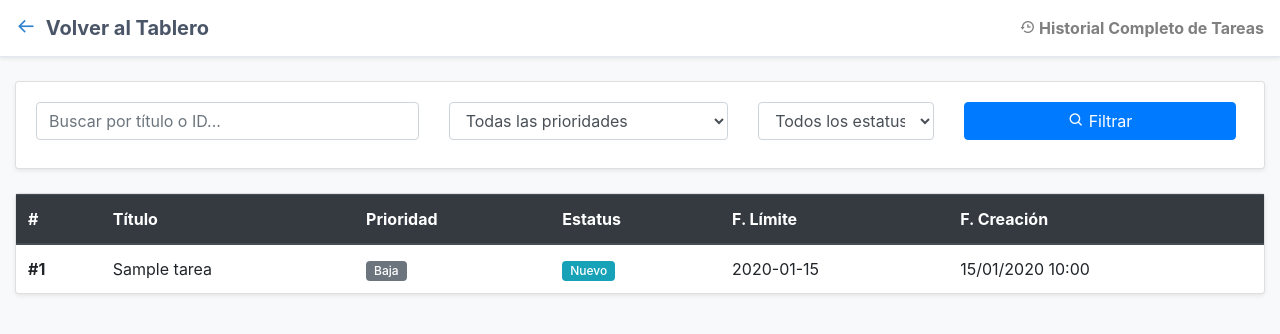
After one commit to MarioDev98/Flow_Desk, a PHP site: page /historial.php in a window 1280 px wide. The commit adds this page. Shown: the top 334 px of the page. Run offline with PHP 8.4, Linux system fonts and the light colour scheme; tables that the repository leaves empty hold one stand-in row (values such as "Sample post").

Commit message:
New history and productivity feature

```diff
--- /dev/null
+++ b/historial.php
@@ -0,0 +1,311 @@
+<?php
+require_once 'components/php/conexion.php';
+
+// Filtros usando PDO Prepared Statements
+$where = [];
+$params = [];
+
+if (!empty($_GET['buscar'])) {
+    $where[] = "(titulo LIKE :buscar OR id LIKE :buscar_id)";
+    $params[':buscar'] = '%' . $_GET['buscar'] . '%';
+    $params[':buscar_id'] = '%' . $_GET['buscar'] . '%';
+}
+
+if (!empty($_GET['prioridad'])) {
+    $where[] = "prioridad = :prioridad";
+    $params[':prioridad'] = $_GET['prioridad'];
+}
+
+if (!empty($_GET['estatus'])) {
+    $where[] = "estatus = :estatus";
+    $params[':estatus'] = $_GET['estatus'];
+}
+
+$sql = "SELECT * FROM tareas";
+if (count($where) > 0) {
+    $sql .= " WHERE " . implode(" AND ", $where);
+}
+$sql .= " ORDER BY fecha_creacion DESC";
+
+$stmt = $conexion->prepare($sql);
+$stmt->execute($params);
+$tareas = $stmt->fetchAll(PDO::FETCH_ASSOC);
+?>
+<!DOCTYPE html>
+<html lang="es">
+<head>
+    <meta charset="UTF-8">
+    <title>Historial de Tareas</title>
+    <meta name="viewport" content="width=device-width, initial-scale=1">
+    <link rel="stylesheet" href="https://cdn.jsdelivr.net/npm/bootstrap@4.6.2/dist/css/bootstrap.min.css">
+    <link href='https://unpkg.com/boxicons@2.1.4/css/boxicons.min.css' rel='stylesheet'>
+    <link rel="stylesheet" href="components/css/style.css">
+    <style>
+        .fila-tarea { cursor: pointer; }
+        .fila-tarea:hover { background-color: #f1f3f5 !important; }
+    </style>
+</head>
+<body class="bg-light">
+
+<nav class="navbar navbar-light bg-white shadow-sm mb-4">
+    <a class="navbar-brand" href="index.php">
+        <i class='bx bx-arrow-back'></i> Volver al Tablero
+    </a>
+    <span class="navbar-text font-weight-bold">
+        <i class='bx bx-history'></i> Historial Completo de Tareas
+    </span>
+</nav>
+
+<div class="container-fluid mb-5">
+    <!-- Formulario de Búsqueda y Filtros -->
+    <div class="card shadow-sm mb-4">
+        <div class="card-body">
+            <form method="GET" action="historial.php" class="row">
+                <div class="col-md-4 mb-2">
+                    <input type="text" name="buscar" class="form-control" placeholder="Buscar por título o ID..." value="<?= htmlspecialchars($_GET['buscar'] ?? '') ?>">
+                </div>
+                <div class="col-md-3 mb-2">
+                    <select name="prioridad" class="form-control">
+                        <option value="">Todas las prioridades</option>
+                        <?php foreach (['Baja', 'Media', 'Alta', 'Critica'] as $p): ?>
+                            <option value="<?= $p ?>" <?= ($_GET['prioridad'] ?? '') === $p ? 'selected' : '' ?>><?= $p ?></option>
+                        <?php endforeach; ?>
+                    </select>
+                </div>
+                <div class="col-md-2 mb-2">
+                    <select name="estatus" class="form-control">
+                        <option value="">Todos los estatus</option>
+                        <?php foreach (['Nuevo', 'En proceso', 'Dependencia', 'Finalizado'] as $e): ?>
+                            <option value="<?= $e ?>" <?= ($_GET['estatus'] ?? '') === $e ? 'selected' : '' ?>><?= $e ?></option>
+                        <?php endforeach; ?>
+                    </select>
+                </div>
+                <div class="col-md-3 mb-2 d-flex">
+                    <button type="submit" class="btn btn-primary mr-2 flex-grow-1">
+                        <i class='bx bx-search'></i> Filtrar
+                    </button>
+                    <?php if (!empty($_GET['buscar']) || !empty($_GET['prioridad']) || !empty($_GET['estatus'])): ?>
+                        <a href="historial.php" class="btn btn-outline-secondary" title="Limpiar filtros">
+                            <i class='bx bx-x-circle'></i> Limpiar
+                        </a>
+                    <?php endif; ?>
+                </div>
+            </form>
+        </div>
+    </div>
+
+    <!-- Tabla de Tareas -->
+    <div class="card shadow-sm">
+        <div class="card-body p-0">
+            <div class="table-responsive">
+                <table class="table table-hover mb-0">
+                    <thead class="thead-dark">
+                        <tr>
+                            <th>#</th>
+                            <th>Título</th>
+                            <th>Prioridad</th>
+                            <th>Estatus</th>
+                            <th>F. Límite</th>
+                            <th>F. Creación</th>
+                        </tr>
+                    </thead>
+                    <tbody>
+                        <?php if (count($tareas) > 0): ?>
+                            <?php foreach ($tareas as $row): ?>
+                                <tr class="fila-tarea" onclick="verDetalleTarea(<?= $row['id'] ?>)">
+                                    <td><strong>#<?= $row['id'] ?></strong></td>
+                                    <td><?= htmlspecialchars($row['titulo']) ?></td>
+                                    <td>
+                                        <span class="badge badge-<?= $row['prioridad'] === 'Critica' ? 'danger' : ($row['prioridad'] === 'Alta' ? 'warning' : 'secondary') ?>">
+                                            <?= htmlspecialchars($row['prioridad']) ?>
+                                        </span>
+                                    </td>
+                                    <td><span class="badge badge-info"><?= htmlspecialchars($row['estatus']) ?></span></td>
+                                    <td><?= $row['fecha_limite'] ? htmlspecialchars($row['fecha_limite']) : 'N/A' ?></td>
+                                    <td><?= date('d/m/Y H:i', strtotime($row['fecha_creacion'])) ?></td>
+                                </tr>
+                            <?php endforeach; ?>
+                        <?php else: ?>
+                            <tr>
+                                <td colspan="6" class="text-center py-4">No se encontraron tareas registradas.</td>
+                            </tr>
+                        <?php endif; ?>
+                    </tbody>
+                </table>
+            </div>
+        </div>
+    </div>
+</div>
+
+<!-- Modal Detalle de Tarea -->
+<div class="modal fade" id="modalDetalleTarea" tabindex="-1" role="dialog" aria-hidden="true">
+    <div class="modal-dialog modal-lg modal-dialog-centered" role="document">
+        <div class="modal-content">
+            <div class="modal-header bg-dark text-white">
+                <h5 class="modal-title" id="modalDetalleTitulo">Detalle de la Tarea</h5>
+                <button type="button" class="close text-white" data-dismiss="modal">&times;</button>
+            </div>
+            <div class="modal-body">
+                <div id="modalCargando" class="text-center py-4">
+                    <div class="spinner-border text-primary" role="status"></div>
+                    <p class="mt-2">Cargando detalles...</p>
+                </div>
+
+                <div id="modalContenidoTarea" class="d-none">
+                    <div class="row mb-3">
+                        <div class="col-md-8">
+                            <h4 id="detalleTitulo" class="font-weight-bold"></h4>
+                            <p id="detalleDescripcion" class="text-muted mb-2"></p>
+                        </div>
+                        <div class="col-md-4 text-md-right">
+                            <span id="detallePrioridad" class="badge p-2"></span>
+                            <span id="detalleEstatus" class="badge badge-info p-2"></span>
+                        </div>
+                    </div>
+
+                    <div class="row mb-4 bg-light p-3 rounded">
+                        <div class="col-md-6">
+                            <small class="text-muted d-block">Fecha Límite</small>
+                            <strong id="detalleFechaLimite">N/A</strong>
+                        </div>
+                        <div class="col-md-6">
+                            <small class="text-muted d-block">Fecha Creación</small>
+                            <strong id="detalleFechaCreacion">N/A</strong>
+                        </div>
+                    </div>
+
+                    <!-- Pestañas para Comentarios e Historial -->
+                    <ul class="nav nav-tabs" id="tabDetalle" role="tablist">
+                        <li class="nav-item">
+                            <a class="nav-link active" id="tab-comentarios" data-toggle="tab" href="#secComentarios" role="tab"><i class='bx bx-comment-detail'></i> Comentarios</a>
+                        </li>
+                        <li class="nav-item">
+                            <a class="nav-link" id="tab-historial" data-toggle="tab" href="#secHistorial" role="tab"><i class='bx bx-history'></i> Historial / Bloqueos</a>
+                        </li>
+                    </ul>
+
+                    <div class="tab-content pt-3" id="tabDetalleContent">
+                        <!-- Pestaña Comentarios -->
+                        <div class="tab-pane fade show active" id="secComentarios" role="tabpanel">
+                            <div style="max-height: 200px; overflow-y: auto;">
+                                <ul class="list-group list-group-flush" id="listaComentarios"></ul>
+                            </div>
+                        </div>
+
+                        <!-- Pestaña Historial -->
+                        <div class="tab-pane fade" id="secHistorial" role="tabpanel">
+                            <div style="max-height: 200px; overflow-y: auto;">
+                                <ul class="list-group list-group-flush" id="listaHistorialModal"></ul>
+                            </div>
+                        </div>
+                    </div>
+                </div>
+            </div>
+            <div class="modal-footer">
+                <button type="button" class="btn btn-secondary" data-dismiss="modal">Cerrar</button>
+            </div>
+        </div>
+    </div>
+</div>
+
+<script src="https://code.jquery.com/jquery-3.7.1.min.js"></script>
+<script src="https://cdn.jsdelivr.net/npm/bootstrap@4.6.2/dist/js/bootstrap.bundle.min.js"></script>
+
+<script>
+function verDetalleTarea(tareaId) {
+    // Mostrar modal y spinner de carga
+    $('#modalCargando').removeClass('d-none');
+    $('#modalContenidoTarea').addClass('d-none');
+    $('#modalDetalleTarea').modal('show');
+
+    fetch(`obtener_detalle.php?id=${tareaId}`)
+        .then(async response => {
+            const texto = await response.text();
+            try {
+                return JSON.parse(texto);
+            } catch (err) {
+                console.error('El servidor no devolvió un JSON válido:', texto);
+                throw new Error('Respuesta del servidor no válida');
+            }
+        })
+        .then(data => {
+            if (!data.success) {
+                alert(data.message || 'Error al obtener datos');
+                $('#modalDetalleTarea').modal('hide');
+                return;
+            }
+
+            const t = data.tarea;
+
+            // Llenar campos principales
+            $('#modalDetalleTitulo').text(`Tarea #${t.id}`);
+            $('#detalleTitulo').text(t.titulo || 'Sin título');
+            $('#detalleDescripcion').text(t.descripcion || 'Sin descripción.');
+
+            // Prioridad
+            let badgeClass = 'badge-secondary';
+            if (t.prioridad === 'Critica') badgeClass = 'badge-danger';
+            if (t.prioridad === 'Alta') badgeClass = 'badge-warning';
+            if (t.prioridad === 'Media') badgeClass = 'badge-info';
+            if (t.prioridad === 'Baja') badgeClass = 'badge-success';
+            $('#detallePrioridad').attr('class', `badge ${badgeClass} p-2`).text(t.prioridad || 'N/A');
+
+            // Estatus y fechas
+            $('#detalleEstatus').text(t.estatus || 'Sin estatus');
+            $('#detalleFechaLimite').text(t.fecha_limite || 'Sin fecha límite');
+            $('#detalleFechaCreacion').text(t.fecha_creacion || 'N/A');
+
+            // --- Llenar Comentarios ---
+            const $listaComentarios = $('#listaComentarios');
+            $listaComentarios.empty();
+            const comentarios = data.comentarios || [];
+
+            if (comentarios.length > 0) {
+                comentarios.forEach(c => {
+                    $listaComentarios.append(`
+                        <li class="list-group-item px-0">
+                            <div class="d-flex justify-content-between">
+                                <small class="text-muted"><i class='bx bx-calendar'></i> ${c.fecha || ''}</small>
+                            </div>
+                            <p class="mb-0 mt-1">${c.comentario || ''}</p>
+                        </li>
+                    `);
+                });
+            } else {
+                $listaComentarios.append('<li class="list-group-item text-muted text-center py-3">No hay comentarios registrados.</li>');
+            }
+
+            // --- Llenar Historial / Bloqueos ---
+            const $listaHistorial = $('#listaHistorialModal');
+            $listaHistorial.empty();
+            const historial = data.historial || [];
+
+            if (historial.length > 0) {
+                historial.forEach(h => {
+                    $listaHistorial.append(`
+                        <li class="list-group-item px-0">
+                            <div class="d-flex justify-content-between">
+                                <span><i class='bx bx-right-arrow-alt text-primary'></i> ${h.accion || h.descripcion || ''}</span>
+                                <small class="text-muted">${h.fecha || ''}</small>
+                            </div>
+                        </li>
+                    `);
+                });
+            } else {
+                $listaHistorial.append('<li class="list-group-item text-muted text-center py-3">No hay acciones ni bloqueos registrados.</li>');
+            }
+
+            // Ocultar spinner y mostrar contenido
+            $('#modalCargando').addClass('d-none');
+            $('#modalContenidoTarea').removeClass('d-none');
+        })
+        .catch(err => {
+            console.error(err);
+            alert('Ocurrió un error al cargar la información del detalle.');
+            $('#modalDetalleTarea').modal('hide');
+        });
+}
+</script>
+
+</body>
+</html>
```
Also changed, not shown: index.php (+21 -3 lines), obtener_detalle.php (added, +59 -0 lines), productividad.php (added, +168 -0 lines).
